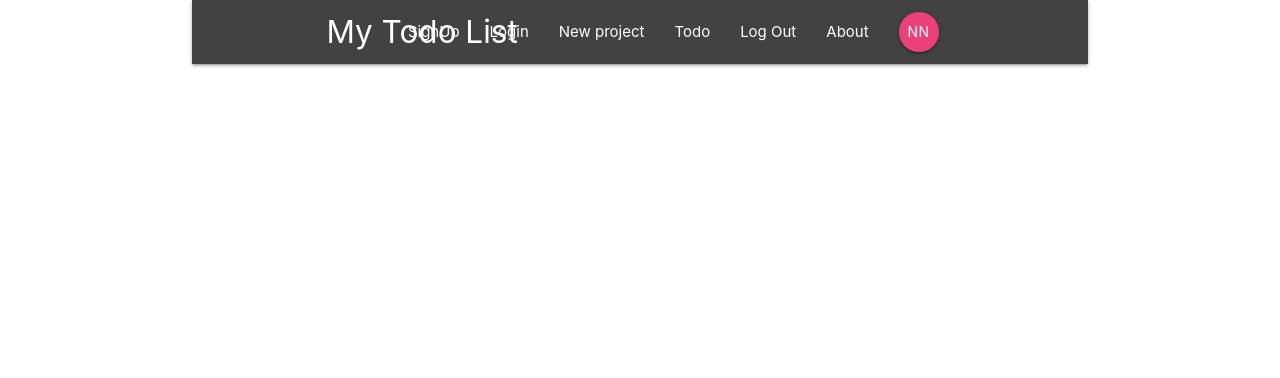
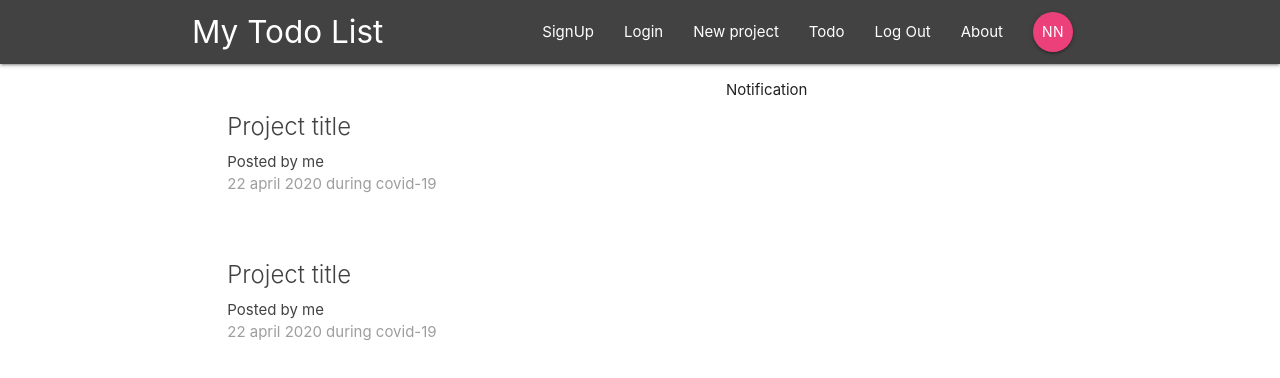
Before and after one commit to salahED/TodoList-ReactAPP, a React (Create React App) app: page / in a window 1280 px wide. Shown: the top 378 px of the page. Built offline with nearby package versions, Linux system fonts and the light colour scheme.

Commit message:
finished with project and project details

```diff
--- a/src/App.css
+++ b/src/App.css
@@ -1,5 +1,5 @@
-span:hover {
-    text-decoration: line-through;
-   text-decoration-color: red;
-   text-decoration-style: wavy;
+.todos span:hover {
+  text-decoration: line-through;
+  text-decoration-color: red;
+  text-decoration-style: wavy;
 }
--- a/src/App.js
+++ b/src/App.js
@@ -1,22 +1,29 @@
 import React, { Component } from "react";
-import { BrowserRouter, Route } from "react-router-dom";
+import { BrowserRouter, Route, Switch } from "react-router-dom";
 import Todo from "./component/layout/Todo";
 import About from "./component/layout/About";
 import Navbar from "./component/layout/Navbar";
+import Dashboard from "./component/dashboard/Dashboard";
+import ProjectDetails from "./component/project/ProjectDetails";
 class App extends Component {
   render() {
     return (
       <BrowserRouter>
-        <div className="todo-app container">
+        <div className="App">
+          <Navbar />
+          <Switch>
             <Route exact path="/">
-            <Navbar />
+              <Dashboard />
             </Route>
-          <Route exact path="/todo">
+            <Route path="/project/:id" component={ProjectDetails} />
+
+            <Route path="/todo">
               <Todo />
             </Route>
-          <Route exact path="/about">
+            <Route path="/about">
               <About />
             </Route>
+          </Switch>
         </div>
       </BrowserRouter>
     );
--- a/src/component/dashboard/Dashboard.js
+++ b/src/component/dashboard/Dashboard.js
@@ -0,0 +1,21 @@
+import React, { Component } from "react";
+import Notification from "./Notifications";
+import ProjectList from "../project/ProjectList";
+class Dashboard extends Component {
+  render() {
+    return (
+      <div className="dashboard container">
+        <div className="row">
+          <div className="col s12 m6">
+            <ProjectList />
+          </div>
+          <div className="col s12 m5 offset-m1">
+            <Notification />
+          </div>
+        </div>
+      </div>
+    );
+  }
+}
+
+export default Dashboard;
--- a/src/component/dashboard/Notifications.js
+++ b/src/component/dashboard/Notifications.js
@@ -0,0 +1,10 @@
+import React from "react";
+const Notification = () => {
+  return (
+    <div>
+      <p>Notification</p>
+    </div>
+  );
+};
+
+export default Notification;
--- a/src/component/layout/Navbar.js
+++ b/src/component/layout/Navbar.js
@@ -7,7 +7,7 @@ const Navbar = () => {
   return (
     <nav className="nav-wrapper grey darken-3">
       <div className="container">
-        <Link to="/" className="brand-logo">
+        <Link to="/" className="brand-logo left">
           My Todo List
         </Link>
         <SignedInLinks />
--- a/src/component/project/ProjectDetails.js
+++ b/src/component/project/ProjectDetails.js
@@ -0,0 +1,21 @@
+import React from "react";
+
+const ProjectDetails = props => {
+  const id = props.match.params.id;
+  return (
+    <div className="container section project-details">
+      <div className="card z-depth-0">
+        <div className="card-content">
+          <span className="card-title">Project title -{id}</span>
+          <p>this is just a test befor the real app</p>
+        </div>
+        <div className="card-action gret lighten-4 grey-text">
+          <div>posted by me during covid-19</div>
+          <div>22 april 2020</div>
+        </div>
+      </div>
+    </div>
+  );
+};
+
+export default ProjectDetails;
--- a/src/component/project/ProjectList.js
+++ b/src/component/project/ProjectList.js
@@ -0,0 +1,13 @@
+import React from "react";
+import ProjectSummary from "./ProjectSummary";
+
+const ProjectList = () => {
+  return (
+    <div className="project-list section">
+      <ProjectSummary />
+      <ProjectSummary />
+    </div>
+  );
+};
+
+export default ProjectList;
--- a/src/component/project/ProjectSummary.js
+++ b/src/component/project/ProjectSummary.js
@@ -0,0 +1,14 @@
+import React from "react";
+
+const ProjectSummary = () => {
+  return (
+    <div className="card z-depth-0 project-summary">
+      <div className="card-content grey-text text-darken-3">
+        <span className="card-title">Project title</span>
+        <p>Posted by me </p>
+        <p className="grey-text">22 april 2020 during covid-19 </p>
+      </div>
+    </div>
+  );
+};
+export default ProjectSummary;
```
Lines whose indentation alone changed are shown as unchanged.
